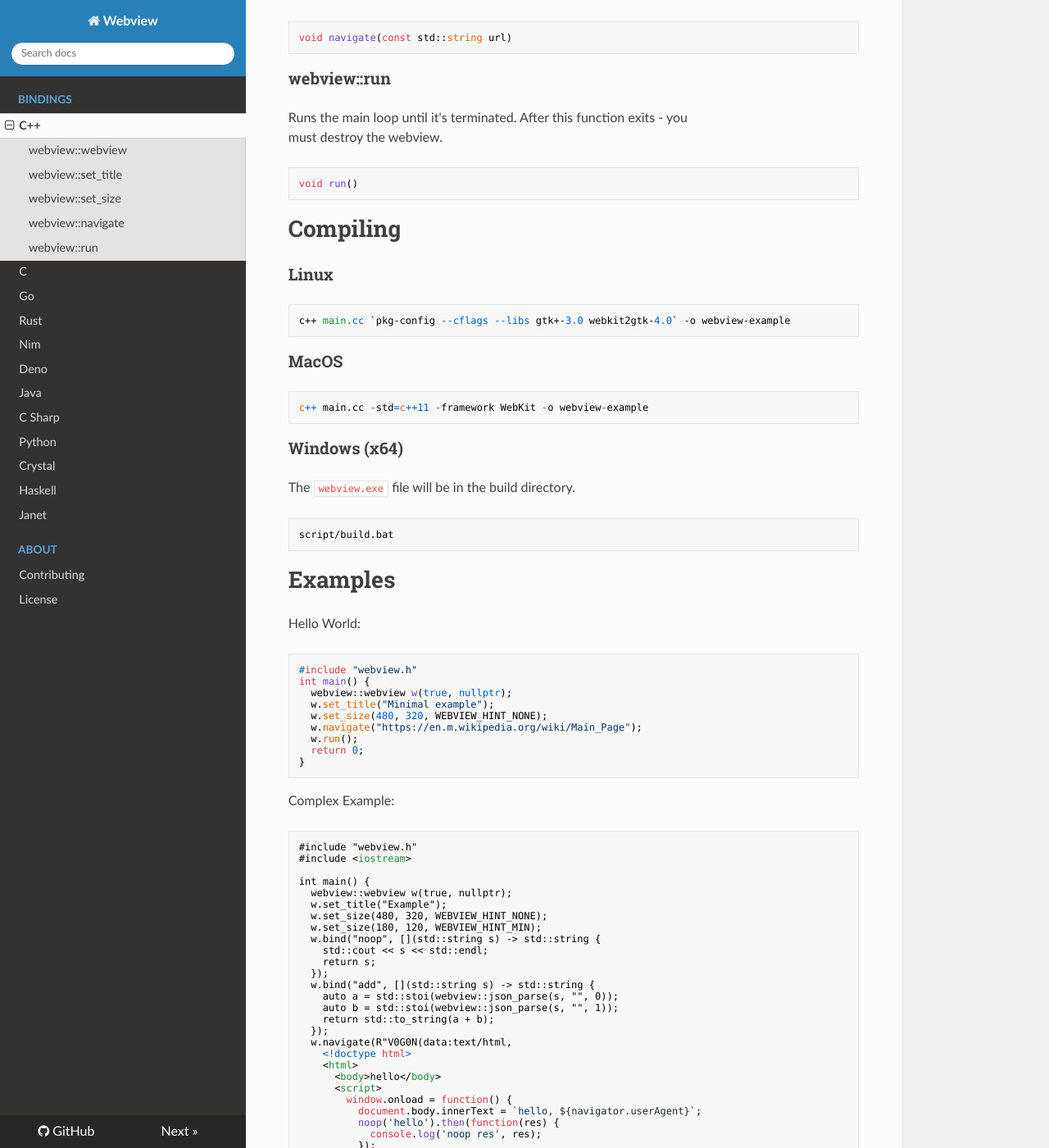
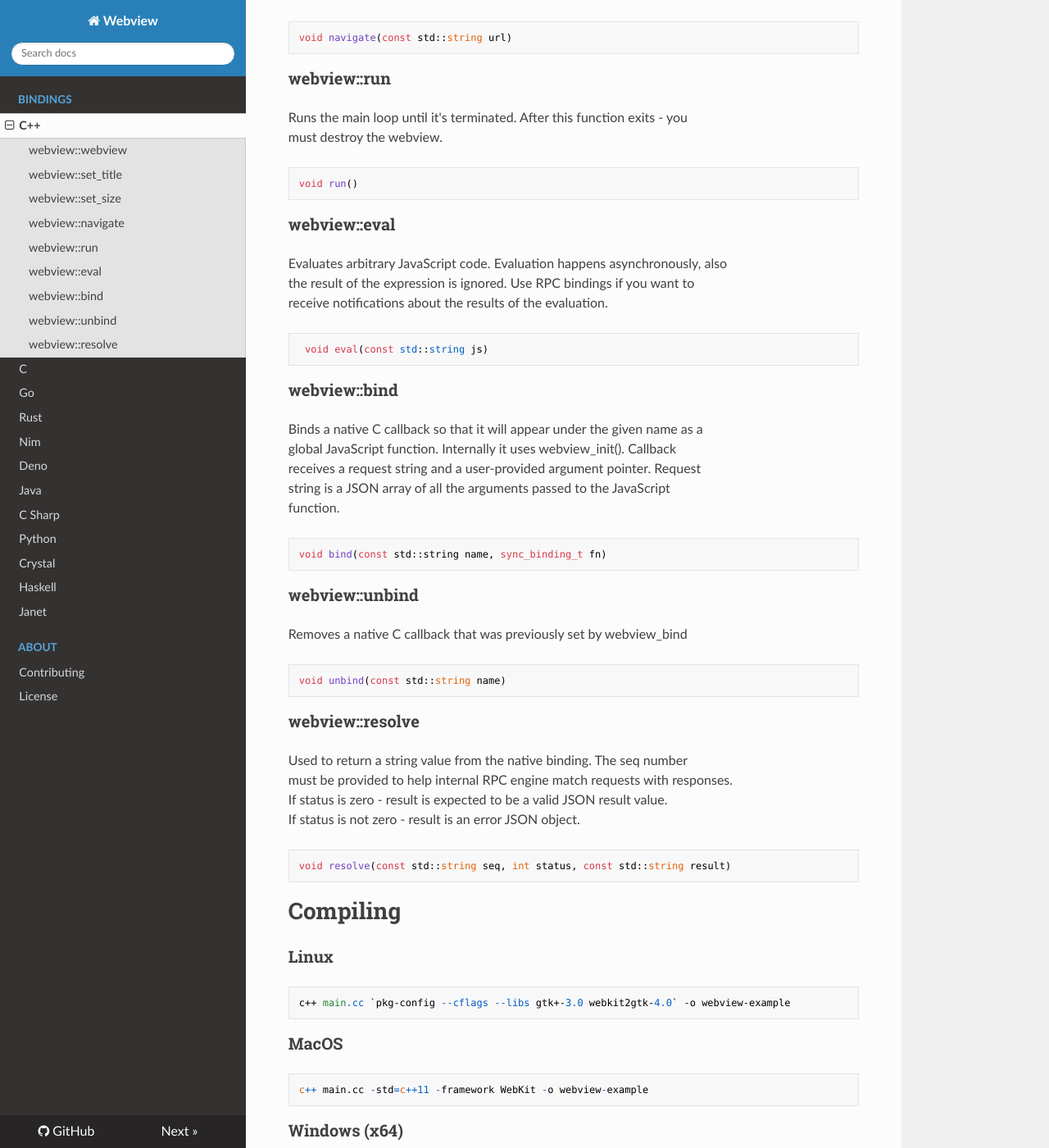
Before and after one commit to webview/docs, an MkDocs documentation site: the page built from docs/bindings/cpp.md, in a window 1280 px wide and 1400 px high, scrolled down 961 px. Shown: the whole window at 82% size. Built offline with MkDocs 1.6.1, drawn with Linux system fonts in a browser that asks for light colours; nearby versions of some CDN libraries.

Commit message:
Add some more functions to C++ API.

````diff
--- a/docs/bindings/cpp.md
+++ b/docs/bindings/cpp.md
@@ -42,6 +42,39 @@ Runs the main loop until it's terminated. After this function exits - you
 must destroy the webview.
 ```
 void run()
+```
+
+### webview::eval
+Evaluates arbitrary JavaScript code. Evaluation happens asynchronously, also
+the result of the expression is ignored. Use RPC bindings if you want to
+receive notifications about the results of the evaluation.
+```
+ void eval(const std::string js)
+```
+
+### webview::bind
+Binds a native C callback so that it will appear under the given name as a
+global JavaScript function. Internally it uses webview_init(). Callback
+receives a request string and a user-provided argument pointer. Request
+string is a JSON array of all the arguments passed to the JavaScript
+function.
+```
+void bind(const std::string name, sync_binding_t fn)
+```
+
+### webview::unbind
+Removes a native C callback that was previously set by webview_bind
+```
+void unbind(const std::string name)
+```
+
+### webview::resolve
+Used to return a string value from the native binding. The seq number
+must be provided to help internal RPC engine match requests with responses.
+If status is zero - result is expected to be a valid JSON result value.
+If status is not zero - result is an error JSON object.
+```
+void resolve(const std::string seq, int status, const std::string result)
 ```
 
 # Compiling
````
